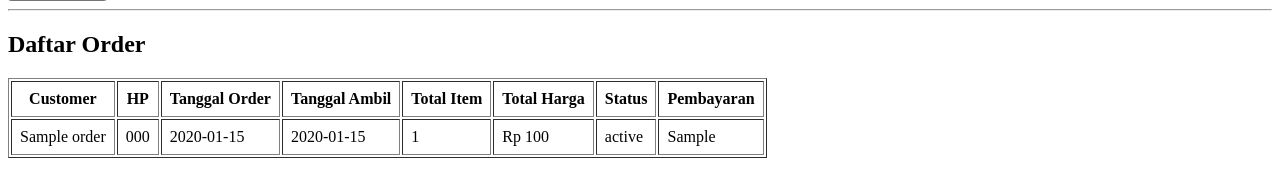
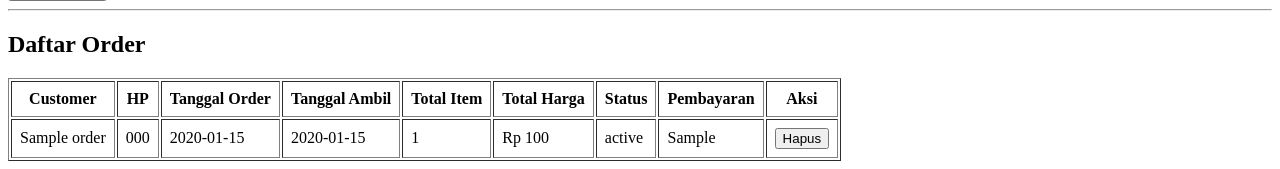
Before and after one commit to AkioTrya/ProjectCatalyst, a Flask app: page /orders in a window 1280 px wide. Shown: the part 717-886 px from the top of the page. Run offline with Flask 3, Linux system fonts and the light colour scheme; data comes from the database, SQL or seed files in the repository; both versions use the stored data as it was after the commit; tables that the repository leaves empty hold one stand-in row (values such as "Sample post").

Commit message:
Added delete order function

```diff
--- a/app.py
+++ b/app.py
@@ -1,5 +1,5 @@
 from flask import Flask, render_template, request, redirect, url_for
-from database.db import init_db, get_all_products, add_product, get_all_orders, add_order
+from database.db import init_db, get_all_products, add_product, get_all_orders, add_order, delete_order
 
 app = Flask(__name__)
 
@@ -51,6 +51,11 @@ def add_order_route():
     add_order(customer_name, customer_phone, order_date, pickup_date, payment_method, notes, items)
     return redirect(url_for('orders'))
 
+@app.route('/orders/delete/<int:order_id>', methods=['POST'])
+def delete_order_route(order_id):
+    delete_order(order_id)
+    return redirect(url_for('orders'))
+
 if __name__ == '__main__':
     init_db()
     app.run(debug=True)
--- a/database/db.py
+++ b/database/db.py
@@ -70,3 +70,10 @@ def add_order(customer_name, customer_phone, order_date, pickup_date, payment_me
     conn.commit()
     conn.close()
     return order_id
+
+def delete_order(order_id):
+    conn = get_connection()
+    conn.execute("DELETE FROM order_items WHERE order_id = ?", (order_id,))
+    conn.execute("DELETE FROM orders WHERE id = ?", (order_id,))
+    conn.commit()
+    conn.close()
--- a/templates/orders.html
+++ b/templates/orders.html
@@ -74,6 +74,7 @@
                 <th>Total Harga</th>
                 <th>Status</th>
                 <th>Pembayaran</th>
+                <th>Aksi</th>
             </tr>
         </thead>
         <tbody>
@@ -87,6 +88,12 @@
                 <td>Rp {{ "{:,.0f}".format(order['total_harga'] or 0) }}</td>
                 <td>{{ order['status'] }}</td>
                 <td>{{ order['payment_method'] }}</td>
+                <td>
+                    <form action="/orders/delete/{{ order['id'] }}" method="POST"
+                            onsubmit="return confirm('Hapus order ini?')">
+                        <button type="submit">Hapus</button>
+                    </form>
+                </td>
             </tr>
             {% endfor %}
         </tbody>
```
Also changed, not shown: database/catalyst.db.
